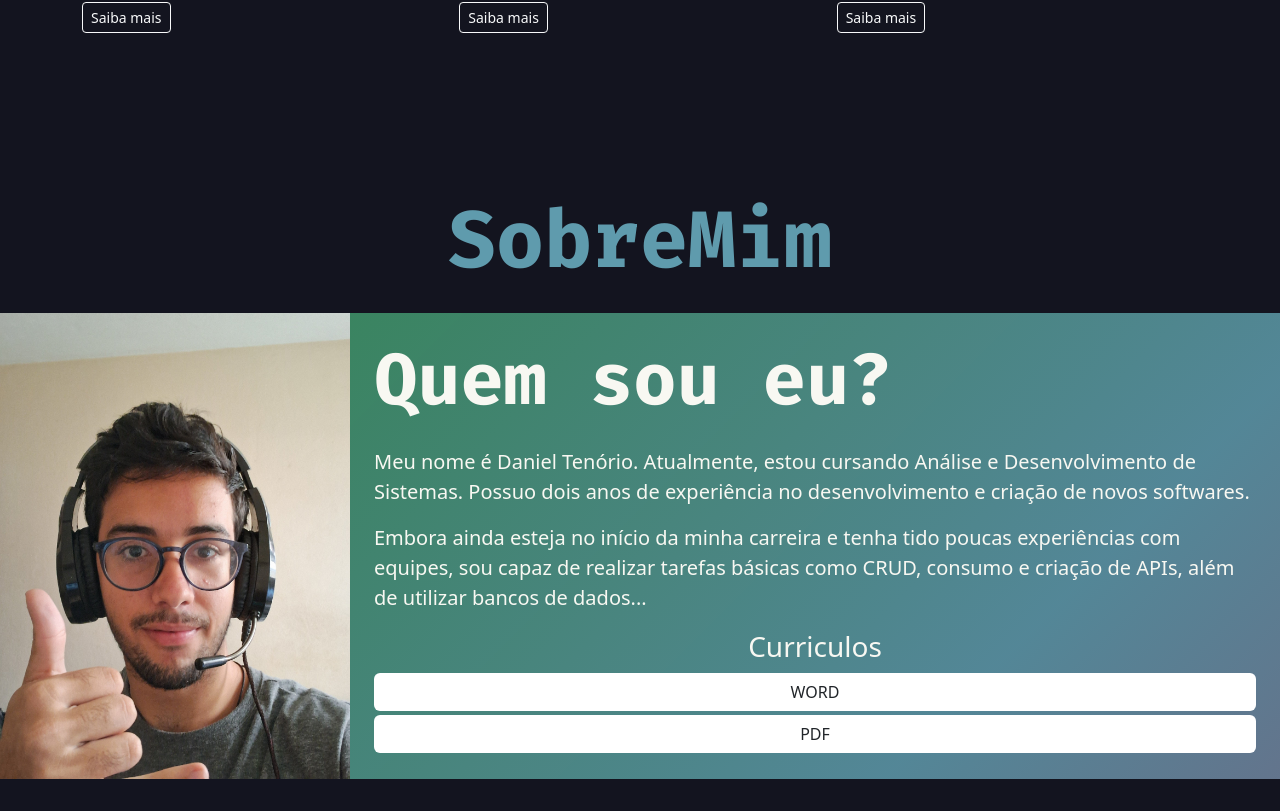
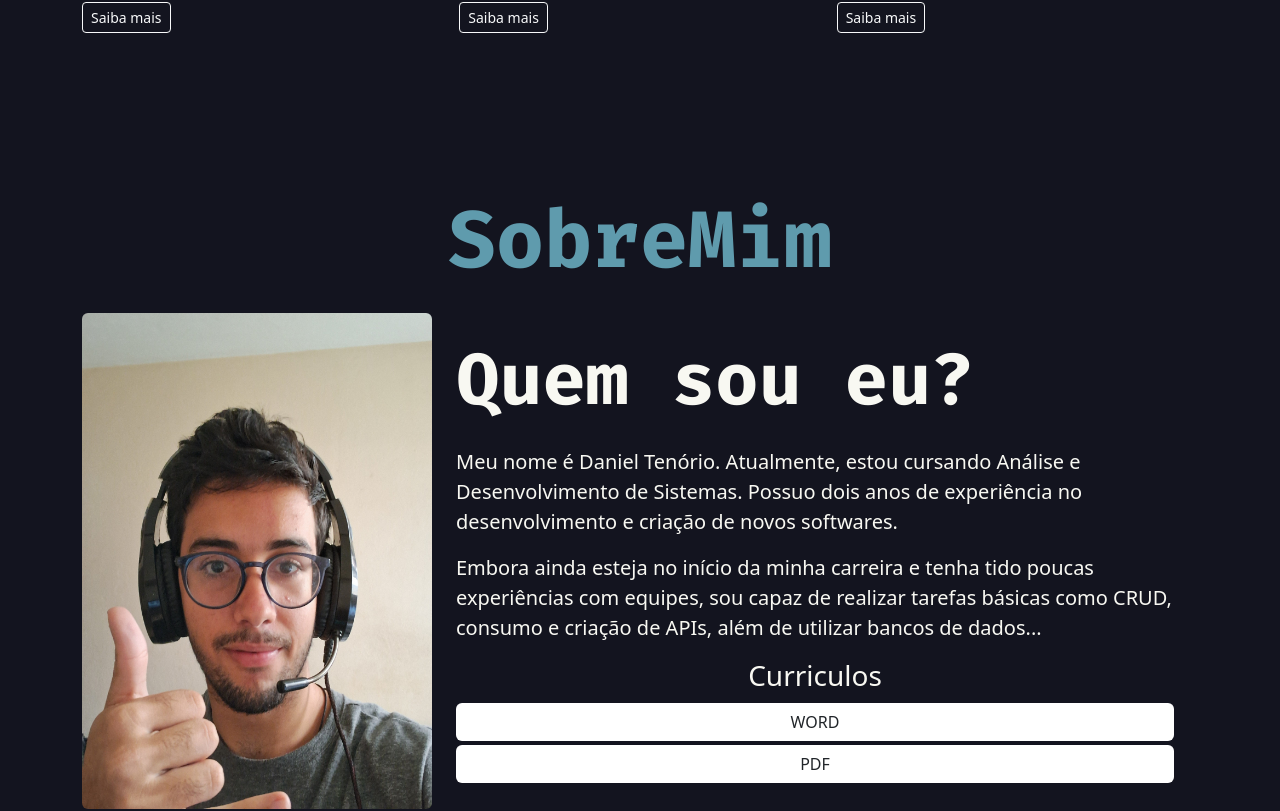
Before and after one commit to danielBRTanimacao/danieltenorioportfolio, a React (Vite) app: page / in a window 1280 px wide. Shown: the part 3653-4464 px from the top of the page. Built offline with nearby package versions, Linux system fonts and the light colour scheme.

Commit message:
feat: removing transparent bg

```diff
--- a/src/assets/css/Index.css
+++ b/src/assets/css/Index.css
@@ -230,14 +230,6 @@ header {
     }
 }
 
-.transparent-bg {
-    background: linear-gradient(135deg, #50fa7a7b, #8be8fd8a, #ff79c582);
-    backdrop-filter: blur(10px);
-    -webkit-backdrop-filter: blur(10px);
-    background-size: 200% 200%;
-    animation: moveGradient 6s ease infinite;
-}
-
 .shadow-lg {
     box-shadow: 0 1rem 3rem rgba(236, 236, 236, 0.175) !important;
 }
@@ -302,41 +294,6 @@ header {
     animation: moveGradient 4s ease infinite;
 }
 
-/* TECNOLOGIA */
-.center-tecs {
-    display: flex;
-    justify-content: space-evenly;
-}
-
-.django:hover {
-    box-shadow: 0px 1px 20px 5px #113228;
-}
-
-.docker:hover {
-    box-shadow: 0px 1px 20px 5px #066da5;
-}
-
-.python:hover {
-    box-shadow: 0px 1px 20px 5px #ffd43b;
-}
-
-.react:hover {
-    box-shadow: 0px 1px 20px 5px #61dafb;
-}
-
-.docker:hover,
-.django:hover,
-.python:hover,
-.react:hover {
-    cursor: pointer;
-    transition: box-shadow 0.6s ease-in-out;
-    border-radius: 14px;
-}
-
-.shadow-a:hover {
-    box-shadow: 1px 1px 19px 4px white;
-}
-
 @media (max-width: 575.98px) {
     .center-tecs {
         flex-direction: column;
--- a/src/components/AboutMe.tsx
+++ b/src/components/AboutMe.tsx
@@ -6,7 +6,7 @@ import Pdf from "../assets/download/Daniel-Tenorio-Curriculo.pdf";
 export default () => {
     return (
         <>
-            <section className="py-5 my-5 hidde-top" id="about">
+            <section className="py-5 my-5 hidde-top container" id="about">
                 <h1
                     className="display-1 fw-bold center-txt py-3"
                     style={{ color: "var(--code-blue-light)" }}
@@ -17,9 +17,9 @@ export default () => {
                     <img
                         src={Me2}
                         alt="img-center"
-                        className="img-fluid right-image me2"
+                        className="img-fluid right-image me2 rounded"
                     />
-                    <article className="transparent-bg p-4 flex-items">
+                    <article className="p-4 flex-items">
                         <div>
                             <img
                                 src={Me}
```
